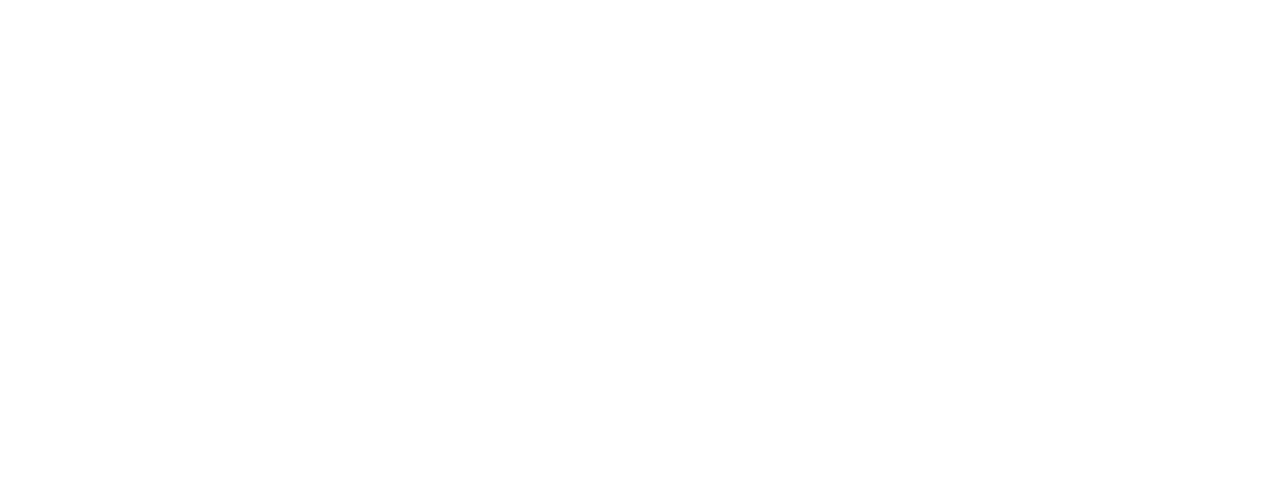
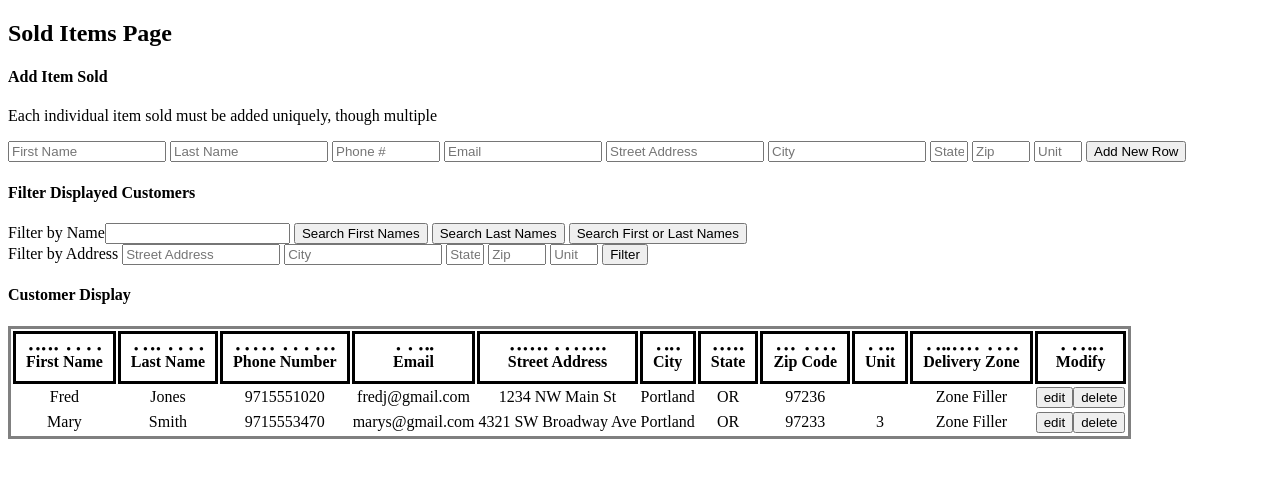
Before and after one commit to towles-osu/DatabaseProjectHobbyShop, a plain HTML site: page solditems.html in a window 1280 px wide. Drawn offline with Linux system fonts and the light colour scheme.

Commit message:
started sold items

```diff
--- a/solditems.html
+++ b/solditems.html
@@ -1,11 +1,74 @@
 <!DOCTYPE html>
 <html>
-    <head>
-        <meta charset="UTF-8">
-        <title>Sold Items Databse Page</title>
-    </head>
-    <body>
-        <span id="output"></span>
-        <script src="solditems.js"></script>
-    </body>
+<head>
+    <meta charset="UTF-8">
+    <title>Sold Items Page</title>
+    <link rel="stylesheet" href="style.css" type="text/css">
+</head>
+<body>
+    <h2>Sold Items Page</h2>
+    <h4>Add Item Sold</h4>
+    <p>
+        Each individual item sold must be added uniquely, though multiple
+    </p>
+    <div id="inputArea">
+        <form id="inputItem">
+            <input id="newFirstName" type="text" style="width: 150px" maxlength='30' placeholder="First Name" />
+            <input id="newLastName" type="text" style="width: 150px" maxlength='30' placeholder="Last Name" />
+            <input type="text" id="newPhone" style="width: 100px" maxlength='10' placeholder="Phone #" />
+            <input type="email" id="newEmail" style="width: 150px" maxlength='30' placeholder="Email" />
+            <input type="text" id="newStreetAddress" style="width: 150px" maxlength='30' placeholder="Street Address" />
+            <input type="text" id="newCity" style="width: 150px" maxlength='20' placeholder="City" />
+            <input type="text" id="newState" style="width: 30px" maxlength='2' placeholder="State" />
+            <input type="text" id="newZip" style="width: 50px" maxlength='5' placeholder="Zip" />
+            <input type="text" id="newUnit" style="width: 40px" maxlength='5' placeholder="Unit" />
+            <input id="addItem" type="button" value="Add New Row" />
+        </form>
+    </div>
+
+    <div id="queryArea">
+        <h4> Filter Displayed Customers</h4>
+        <form id="filterItems">
+            <label>
+                Filter by Name<input id="filterName" type="text" />
+                <input type="button" id="firstNameFilt" value="Search First Names" />
+                <input type="button" id="lastNameFilt" value="Search Last Names" />
+                <input type="button" id="fullNameFilt" value="Search First or Last Names" />
+            </label>
+            <br />
+            <label>
+                Filter by Address
+                <input type="text" id="streetAddress" style="width: 150px" maxlength='30' placeholder="Street Address" />
+                <input type="text" id="city" style="width: 150px" maxlength='20' placeholder="City" />
+                <input type="text" id="state" style="width: 30px" maxlength='2' placeholder="State" />
+                <input type="number" id="zip" style="width: 50px" maxlength='5' placeholder="Zip" />
+                <input type="text" id="unit" style="width: 40px" maxlength='5' placeholder="Unit" />
+                <input type="button" id="addressFilt" value="Filter" />
+            </label>
+
+        </form>
+    </div>
+
+    <div id="outputArea">
+        <h4>Customer Display</h4>
+        <table id="displayTable">
+            <thead>
+                <tr>
+                    <td>First Name</td>
+                    <td>Last Name</td>
+                    <td>Phone Number</td>
+                    <td>Email</td>
+                    <td>Street Address</td>
+                    <td>City</td>
+                    <td>State</td>
+                    <td>Zip Code</td>
+                    <td>Unit</td>
+                    <td>Delivery Zone</td>
+                    <td> Modify</td>
+                </tr>
+            </thead>
+        </table>
+    </div>
+    <script src="customers.js"></script>
+</body>
 </html>
```
